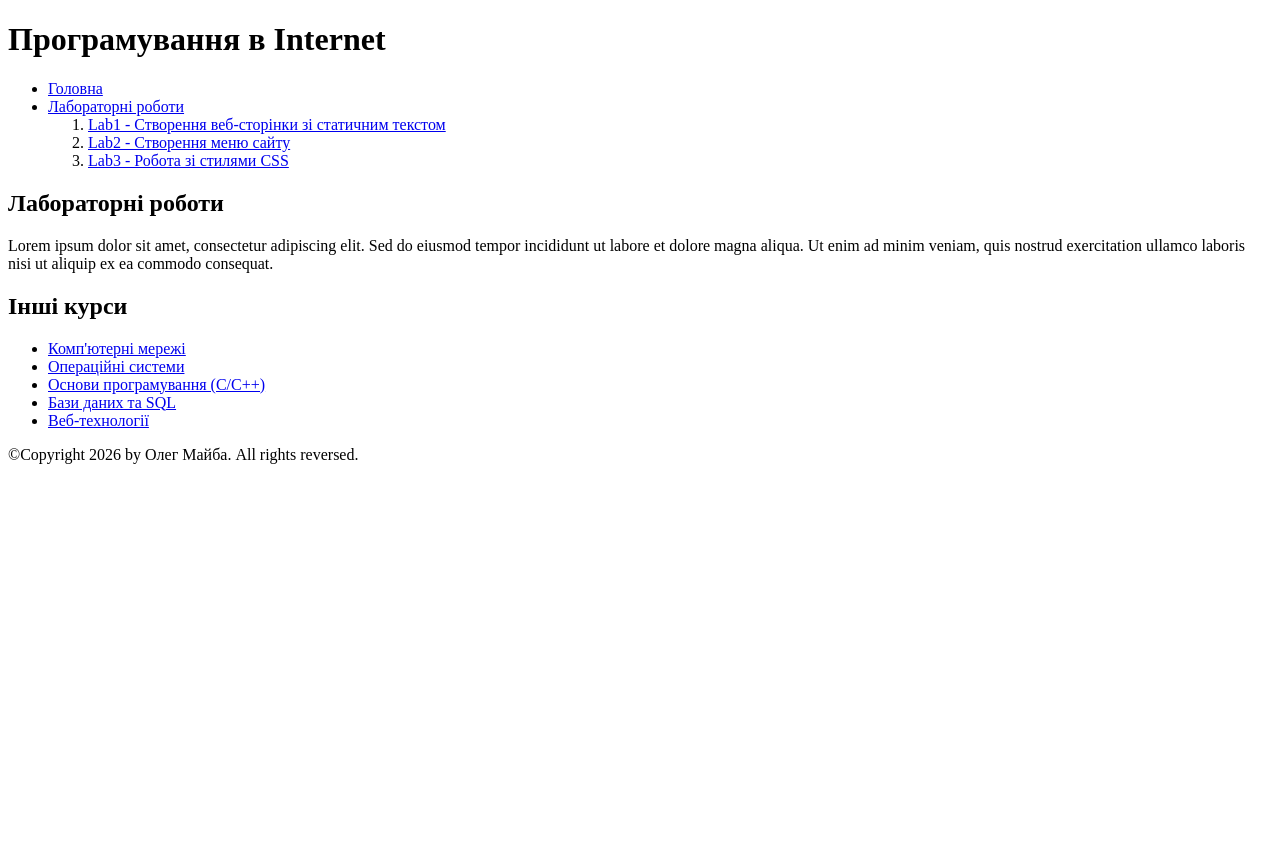
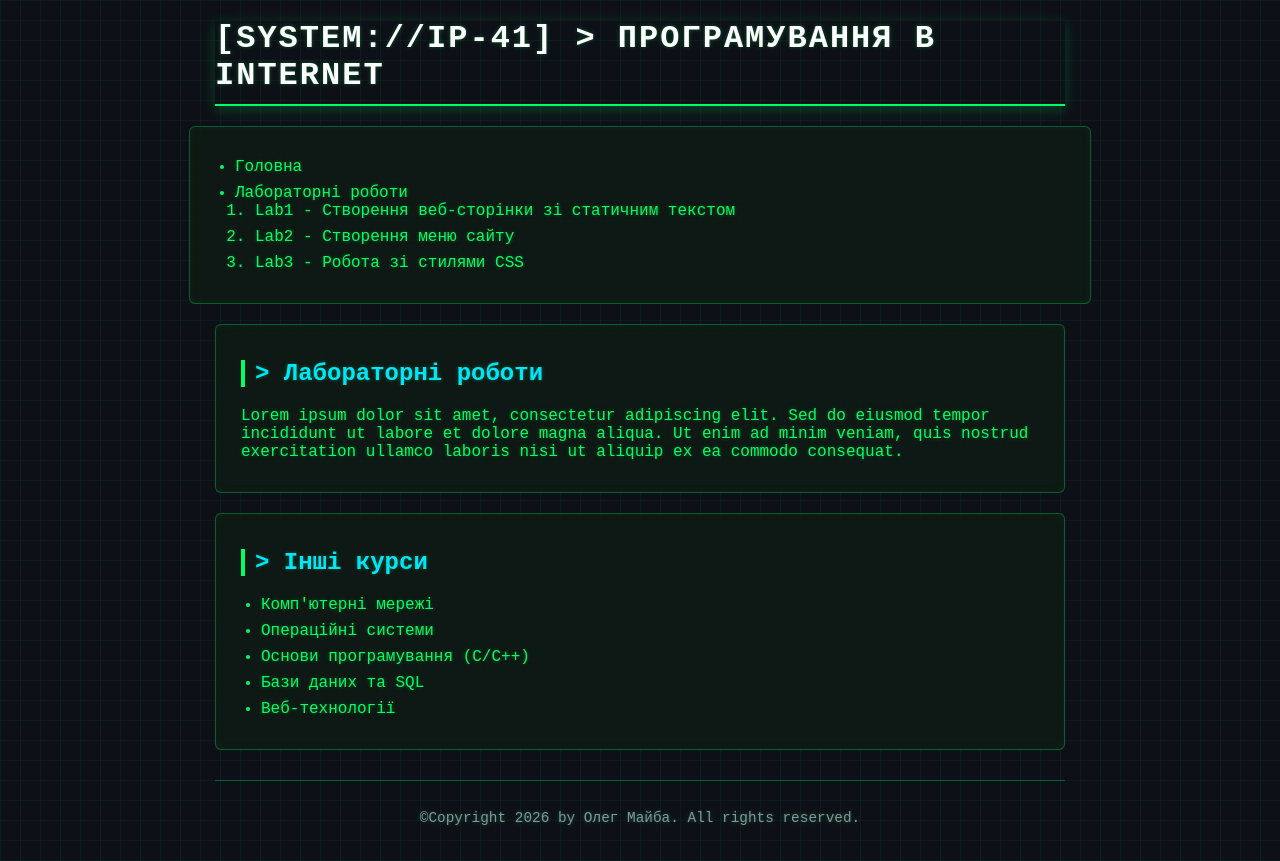
Before and after one commit to omaiba2023-hash/ip41_labs, a plain HTML site: page lab2/index.html in a window 1280 px wide. Before the commit the page ends 800 px from the top, so only its background shows below. Drawn offline with Linux system fonts and the light colour scheme.

Commit message:
Update lab2 and root index.html

```diff
--- a/lab2/index.html
+++ b/lab2/index.html
@@ -3,11 +3,92 @@
 <head>
     <meta charset="UTF-8">
     <meta name="viewport" content="width=device-width, initial-scale=1.0">
-    <title>Лабораторна робота №2</title>
+    <title>Лабораторна робота №2 | Програмування в Internet</title>
+    <style>
+        /* Хакерська / Термінальна стилізація */
+        body {
+            background-color: #0d1117;
+            color: #00ff66;
+            font-family: 'Courier New', Courier, monospace;
+            margin: 0;
+            padding: 20px;
+            background-image:
+                linear-gradient(rgba(0, 255, 102, 0.05) 1px, transparent 1px),
+                linear-gradient(90deg, rgba(0, 255, 102, 0.05) 1px, transparent 1px);
+            background-size: 20px 20px;
+            text-shadow: 0 0 4px rgba(0, 255, 102, 0.3);
+        }
+
+        main, header, footer, nav {
+            max-width: 850px;
+            margin: 0 auto;
+        }
+
+        header {
+            border-bottom: 2px solid #00ff66;
+            padding-bottom: 10px;
+            margin-bottom: 20px;
+            box-shadow: 0 4px 12px rgba(0, 255, 102, 0.2);
+        }
+
+        h1 {
+            color: #ffffff;
+            text-transform: uppercase;
+            letter-spacing: 2px;
+            margin: 0;
+        }
+
+        h2 {
+            color: #00e5ff;
+            border-left: 4px solid #00ff66;
+            padding-left: 10px;
+            margin-top: 20px;
+        }
+
+        nav, article, aside {
+            background: rgba(16, 26, 20, 0.85);
+            border: 1px solid rgba(0, 255, 102, 0.3);
+            border-radius: 6px;
+            padding: 15px 25px;
+            margin-bottom: 20px;
+            box-shadow: inset 0 0 10px rgba(0, 255, 102, 0.05);
+        }
+
+        ul, ol {
+            padding-left: 20px;
+        }
+
+        li {
+            margin-bottom: 8px;
+        }
+
+        a {
+            color: #00ff66;
+            text-decoration: none;
+            transition: all 0.2s ease;
+        }
+
+        a:hover {
+            color: #ffffff;
+            background-color: rgba(0, 255, 102, 0.2);
+            padding: 2px 4px;
+            border-radius: 3px;
+            text-shadow: 0 0 8px #00ff66;
+        }
+
+        footer {
+            border-top: 1px solid rgba(0, 255, 102, 0.3);
+            text-align: center;
+            margin-top: 30px;
+            padding-top: 15px;
+            font-size: 0.9em;
+            color: #8b949e;
+        }
+    </style>
 </head>
 <body>
     <header>
-        <h1>Програмування в Internet</h1>
+        <h1>[SYSTEM://IP-41] &gt; Програмування в Internet</h1>
     </header>
 
     <nav>
@@ -27,7 +108,7 @@
     <main>
         <article>
             <section id="labs">
-                <h2>Лабораторні роботи</h2>
+                <h2>&gt; Лабораторні роботи</h2>
                 <p>
                     Lorem ipsum dolor sit amet, consectetur adipiscing elit. Sed do eiusmod tempor incididunt ut labore et dolore magna aliqua.
                     Ut enim ad minim veniam, quis nostrud exercitation ullamco laboris nisi ut aliquip ex ea commodo consequat.
@@ -36,7 +117,7 @@
         </article>
 
         <aside>
-            <h2>Інші курси</h2>
+            <h2>&gt; Інші курси</h2>
             <ul>
                 <li><a href="https://cisco.com" target="_blank">Комп'ютерні мережі</a></li>
                 <li><a href="https://coursera.org" target="_blank">Операційні системи</a></li>
@@ -48,7 +129,7 @@
     </main>
 
     <footer>
-        <p>&copy;Copyright 2026 by Олег Майба. All rights reversed.</p>
+        <p>&copy;Copyright 2026 by Олег Майба. All rights reserved.</p>
     </footer>
 </body>
 </html>
```
